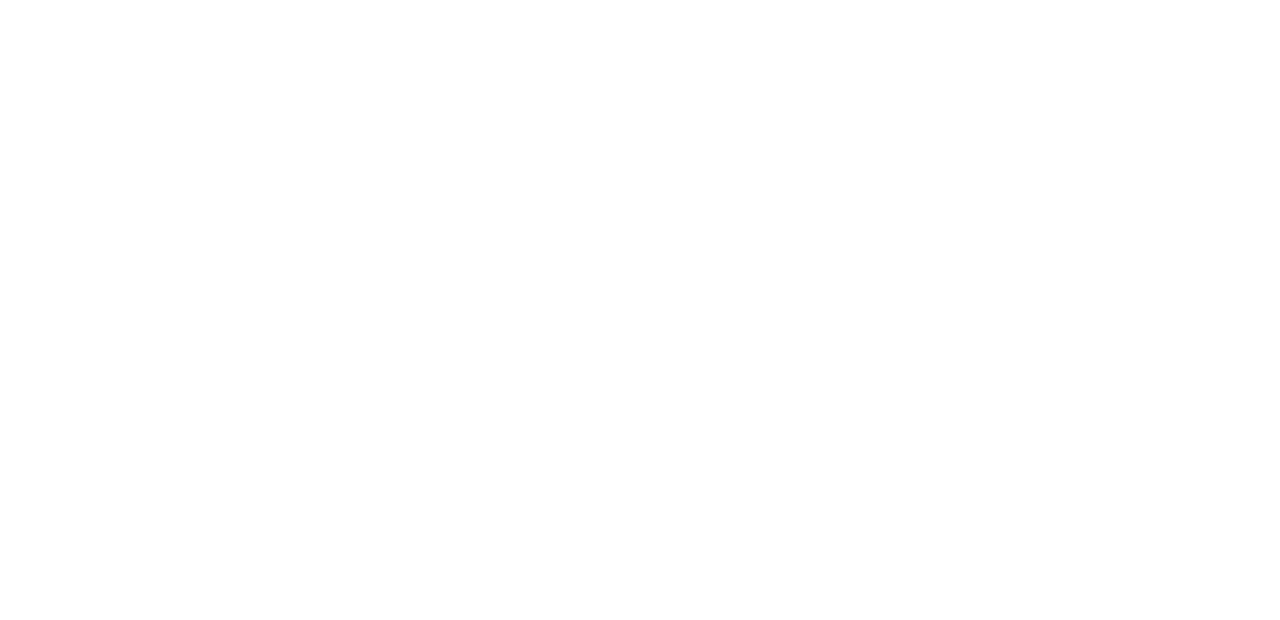
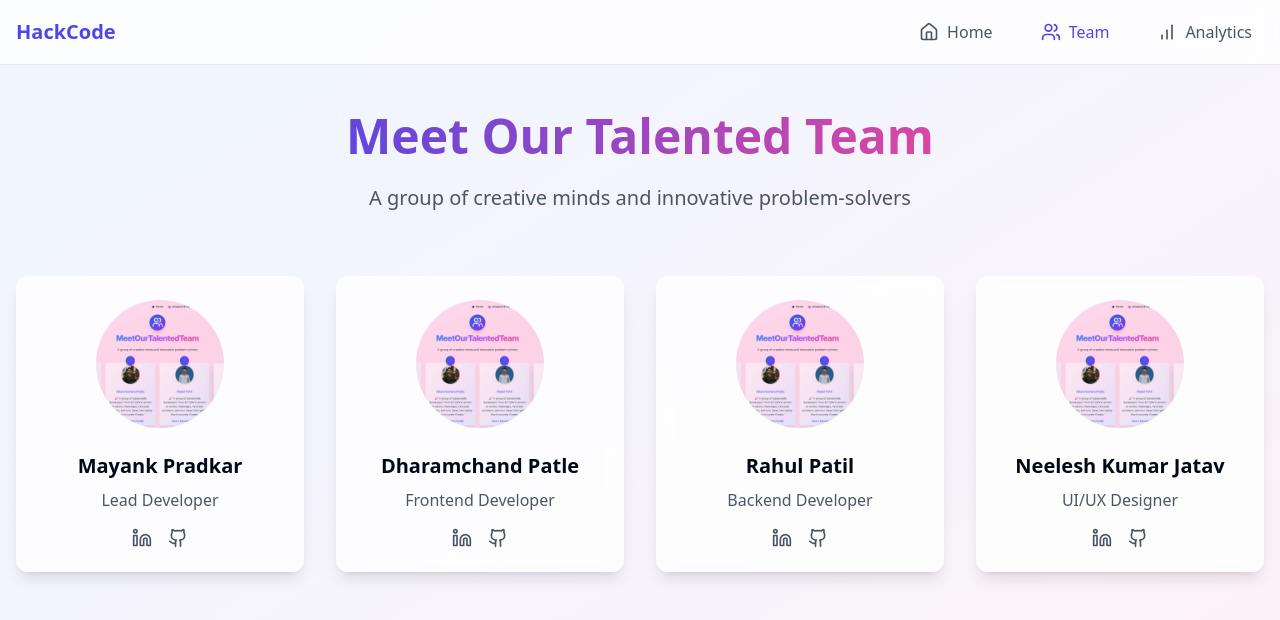
Before and after one commit to Prathamesh-Bhaskar/team-viewer-analytics, a React (Vite) app: page /team in a window 1280 px wide. Before the commit this address had no page. Shown: the top 620 px of the page. Built offline with nearby package versions, Linux system fonts and the light colour scheme.

Commit message:
Update project structure and pages
- Created three main pages: Home, Team, and Analytics & Recommendations.
- Implemented different styles and icons for each page based on uploaded images.
- Kept the routes for Analytics and Recommendations empty for future development.
[skip gpt_engineer]

```diff
--- a/src/App.tsx
+++ b/src/App.tsx
@@ -3,7 +3,10 @@ import { Toaster as Sonner } from "@/components/ui/sonner";
 import { TooltipProvider } from "@/components/ui/tooltip";
 import { QueryClient, QueryClientProvider } from "@tanstack/react-query";
 import { BrowserRouter, Routes, Route } from "react-router-dom";
-import Index from "./pages/Index";
+import Navbar from "./components/layout/Navbar";
+import Home from "./pages/Home";
+import Team from "./pages/Team";
+import Analytics from "./pages/Analytics";
 
 const queryClient = new QueryClient();
 
@@ -13,8 +16,11 @@ const App = () => (
       <Toaster />
       <Sonner />
       <BrowserRouter>
+        <Navbar />
         <Routes>
-          <Route path="/" element={<Index />} />
+          <Route path="/" element={<Home />} />
+          <Route path="/team" element={<Team />} />
+          <Route path="/analytics" element={<Analytics />} />
         </Routes>
       </BrowserRouter>
     </TooltipProvider>
--- /dev/null
+++ b/src/components/layout/Navbar.tsx
@@ -0,0 +1,54 @@
+import { Home, Users, BarChart } from "lucide-react";
+import { Link, useLocation } from "react-router-dom";
+
+const Navbar = () => {
+  const location = useLocation();
+
+  const isActive = (path: string) => location.pathname === path;
+
+  return (
+    <nav className="fixed top-0 left-0 right-0 bg-white/80 backdrop-blur-md z-50 border-b">
+      <div className="container mx-auto px-4">
+        <div className="flex items-center justify-between h-16">
+          <Link to="/" className="text-xl font-bold text-primary flex items-center gap-2">
+            <span>HackCode</span>
+          </Link>
+
+          <div className="flex items-center gap-6">
+            <Link
+              to="/"
+              className={`flex items-center gap-2 px-3 py-2 rounded-md transition-colors ${
+                isActive("/") ? "text-primary" : "text-gray-600 hover:text-primary"
+              }`}
+            >
+              <Home size={20} />
+              <span>Home</span>
+            </Link>
+
+            <Link
+              to="/team"
+              className={`flex items-center gap-2 px-3 py-2 rounded-md transition-colors ${
+                isActive("/team") ? "text-primary" : "text-gray-600 hover:text-primary"
+              }`}
+            >
+              <Users size={20} />
+              <span>Team</span>
+            </Link>
+
+            <Link
+              to="/analytics"
+              className={`flex items-center gap-2 px-3 py-2 rounded-md transition-colors ${
+                isActive("/analytics") ? "text-primary" : "text-gray-600 hover:text-primary"
+              }`}
+            >
+              <BarChart size={20} />
+              <span>Analytics</span>
+            </Link>
+          </div>
+        </div>
+      </div>
+    </nav>
+  );
+};
+
+export default Navbar;
--- /dev/null
+++ b/src/pages/Analytics.tsx
@@ -0,0 +1,18 @@
+const Analytics = () => {
+  return (
+    <div className="min-h-screen pt-16 bg-gradient-to-br from-blue-50 to-pink-50">
+      <div className="container mx-auto px-4 py-12">
+        <div className="text-center max-w-3xl mx-auto">
+          <h1 className="text-5xl font-bold bg-gradient-to-r from-primary to-secondary bg-clip-text text-transparent mb-6">
+            Coming Soon
+          </h1>
+          <p className="text-xl text-gray-600">
+            Our analytics dashboard is under development. Stay tuned for powerful insights!
+          </p>
+        </div>
+      </div>
+    </div>
+  );
+};
+
+export default Analytics;
--- /dev/null
+++ b/src/pages/Home.tsx
@@ -0,0 +1,66 @@
+import { Rocket, Users, BarChart, Globe } from "lucide-react";
+
+const Home = () => {
+  return (
+    <div className="min-h-screen pt-16 bg-gradient-to-br from-blue-50 to-pink-50">
+      <div className="container mx-auto px-4 py-12">
+        <div className="text-center max-w-3xl mx-auto mb-16">
+          <h1 className="text-5xl font-bold bg-gradient-to-r from-primary to-secondary bg-clip-text text-transparent mb-6">
+            AI-Powered Social Media Insights
+          </h1>
+          <p className="text-xl text-gray-600">
+            Unlock actionable insights to grow your audience and make data-driven decisions.
+          </p>
+        </div>
+
+        <div className="grid md:grid-cols-2 lg:grid-cols-4 gap-8 mb-16">
+          {features.map((feature, index) => (
+            <div
+              key={index}
+              className="bg-white/80 backdrop-blur rounded-xl p-6 shadow-lg hover:shadow-xl transition-shadow"
+            >
+              <div className="w-12 h-12 bg-primary/10 rounded-lg flex items-center justify-center mb-4">
+                <feature.icon className="w-6 h-6 text-primary" />
+              </div>
+              <h3 className="text-xl font-semibold mb-2">{feature.title}</h3>
+              <p className="text-gray-600">{feature.description}</p>
+            </div>
+          ))}
+        </div>
+
+        <div className="text-center">
+          <h2 className="text-3xl font-bold mb-4">Take Your Social Media Strategy to the Next Level</h2>
+          <p className="text-xl text-gray-600 mb-8">Start gaining insights and growing your presence.</p>
+          <button className="bg-primary text-white px-8 py-3 rounded-lg hover:bg-primary/90 transition-colors">
+            Get Started
+          </button>
+        </div>
+      </div>
+    </div>
+  );
+};
+
+const features = [
+  {
+    title: "Analytics",
+    description: "Track and analyze your social media performance with precision.",
+    icon: BarChart,
+  },
+  {
+    title: "Audience Insights",
+    description: "Understand your followers and their preferences like never before.",
+    icon: Users,
+  },
+  {
+    title: "Global Trends",
+    description: "Stay updated with the latest trends across platforms and regions.",
+    icon: Globe,
+  },
+  {
+    title: "Real-Time Insights",
+    description: "Get real-time updates and adapt to changes instantly.",
+    icon: Rocket,
+  },
+];
+
+export default Home;
--- /dev/null
+++ b/src/pages/Team.tsx
@@ -0,0 +1,90 @@
+import { Github, Linkedin } from "lucide-react";
+
+const Team = () => {
+  return (
+    <div className="min-h-screen pt-16 bg-gradient-to-br from-blue-50 to-pink-50">
+      <div className="container mx-auto px-4 py-12">
+        <div className="text-center max-w-3xl mx-auto mb-16">
+          <h1 className="text-5xl font-bold bg-gradient-to-r from-primary to-secondary bg-clip-text text-transparent mb-6">
+            Meet Our Talented Team
+          </h1>
+          <p className="text-xl text-gray-600">
+            A group of creative minds and innovative problem-solvers
+          </p>
+        </div>
+
+        <div className="grid md:grid-cols-2 lg:grid-cols-4 gap-8">
+          {teamMembers.map((member, index) => (
+            <div
+              key={index}
+              className="bg-white/80 backdrop-blur rounded-xl p-6 shadow-lg hover:shadow-xl transition-shadow"
+            >
+              <div className="relative mb-6">
+                <div className="w-32 h-32 mx-auto rounded-full overflow-hidden">
+                  <img
+                    src={member.image}
+                    alt={member.name}
+                    className="w-full h-full object-cover"
+                  />
+                </div>
+              </div>
+              <h3 className="text-xl font-semibold text-center mb-2">{member.name}</h3>
+              <p className="text-gray-600 text-center mb-4">{member.role}</p>
+              <div className="flex justify-center gap-4">
+                <a
+                  href={member.linkedin}
+                  target="_blank"
+                  rel="noopener noreferrer"
+                  className="text-gray-600 hover:text-primary transition-colors"
+                >
+                  <Linkedin size={20} />
+                </a>
+                <a
+                  href={member.github}
+                  target="_blank"
+                  rel="noopener noreferrer"
+                  className="text-gray-600 hover:text-primary transition-colors"
+                >
+                  <Github size={20} />
+                </a>
+              </div>
+            </div>
+          ))}
+        </div>
+      </div>
+    </div>
+  );
+};
+
+const teamMembers = [
+  {
+    name: "Mayank Pradkar",
+    role: "Lead Developer",
+    image: "/lovable-uploads/9ed43508-6ace-4820-8ddf-cc789c3a3c17.png",
+    linkedin: "#",
+    github: "#",
+  },
+  {
+    name: "Dharamchand Patle",
+    role: "Frontend Developer",
+    image: "/lovable-uploads/9ed43508-6ace-4820-8ddf-cc789c3a3c17.png",
+    linkedin: "#",
+    github: "#",
+  },
+  {
+    name: "Rahul Patil",
+    role: "Backend Developer",
+    image: "/lovable-uploads/9ed43508-6ace-4820-8ddf-cc789c3a3c17.png",
+    linkedin: "#",
+    github: "#",
+  },
+  {
+    name: "Neelesh Kumar Jatav",
+    role: "UI/UX Designer",
+    image: "/lovable-uploads/9ed43508-6ace-4820-8ddf-cc789c3a3c17.png",
+    linkedin: "#",
+    github: "#",
+  },
+];
+
+export default Team;
--- a/tailwind.config.ts
+++ b/tailwind.config.ts
@@ -2,95 +2,72 @@ import type { Config } from "tailwindcss";
 
 export default {
   darkMode: ["class"],
-	content: [
-		"./pages/**/*.{ts,tsx}",
-		"./components/**/*.{ts,tsx}",
-		"./app/**/*.{ts,tsx}",
-		"./src/**/*.{ts,tsx}",
-	],
+  content: ["./pages/**/*.{ts,tsx}", "./components/**/*.{ts,tsx}", "./app/**/*.{ts,tsx}", "./src/**/*.{ts,tsx}"],
   prefix: "",
   theme: {
     container: {
       center: true,
-			padding: '2rem',
+      padding: "2rem",
       screens: {
-				'2xl': '1400px'
-			}
+        "2xl": "1400px",
+      },
     },
     extend: {
       colors: {
-				border: 'hsl(var(--border))',
-				input: 'hsl(var(--input))',
-				ring: 'hsl(var(--ring))',
-				background: 'hsl(var(--background))',
-				foreground: 'hsl(var(--foreground))',
+        border: "hsl(var(--border))",
+        input: "hsl(var(--input))",
+        ring: "hsl(var(--ring))",
+        background: "hsl(var(--background))",
+        foreground: "hsl(var(--foreground))",
         primary: {
-					DEFAULT: 'hsl(var(--primary))',
-					foreground: 'hsl(var(--primary-foreground))'
+          DEFAULT: "#4F46E5",
+          foreground: "hsl(var(--primary-foreground))",
         },
         secondary: {
-					DEFAULT: 'hsl(var(--secondary))',
-					foreground: 'hsl(var(--secondary-foreground))'
+          DEFAULT: "#EC4899",
+          foreground: "hsl(var(--secondary-foreground))",
         },
         destructive: {
-					DEFAULT: 'hsl(var(--destructive))',
-					foreground: 'hsl(var(--destructive-foreground))'
+          DEFAULT: "hsl(var(--destructive))",
+          foreground: "hsl(var(--destructive-foreground))",
         },
         muted: {
-					DEFAULT: 'hsl(var(--muted))',
-					foreground: 'hsl(var(--muted-foreground))'
+          DEFAULT: "hsl(var(--muted))",
+          foreground: "hsl(var(--muted-foreground))",
         },
         accent: {
-					DEFAULT: 'hsl(var(--accent))',
-					foreground: 'hsl(var(--accent-foreground))'
+          DEFAULT: "hsl(var(--accent))",
+          foreground: "hsl(var(--accent-foreground))",
         },
         popover: {
-					DEFAULT: 'hsl(var(--popover))',
-					foreground: 'hsl(var(--popover-foreground))'
+          DEFAULT: "hsl(var(--popover))",
+          foreground: "hsl(var(--popover-foreground))",
         },
         card: {
-					DEFAULT: 'hsl(var(--card))',
-					foreground: 'hsl(var(--card-foreground))'
+          DEFAULT: "hsl(var(--card))",
+          foreground: "hsl(var(--card-foreground))",
         },
-				sidebar: {
-					DEFAULT: 'hsl(var(--sidebar-background))',
-					foreground: 'hsl(var(--sidebar-foreground))',
-					primary: 'hsl(var(--sidebar-primary))',
-					'primary-foreground': 'hsl(var(--sidebar-primary-foreground))',
-					accent: 'hsl(var(--sidebar-accent))',
-					'accent-foreground': 'hsl(var(--sidebar-accent-foreground))',
-					border: 'hsl(var(--sidebar-border))',
-					ring: 'hsl(var(--sidebar-ring))'
-				}
       },
       borderRadius: {
-				lg: 'var(--radius)',
-				md: 'calc(var(--radius) - 2px)',
-				sm: 'calc(var(--radius) - 4px)'
+        lg: "var(--radius)",
+        md: "calc(var(--radius) - 2px)",
+        sm: "calc(var(--radius) - 4px)",
       },
       keyframes: {
-				'accordion-down': {
-					from: {
-						height: '0'
+        "accordion-down": {
+          from: { height: "0" },
+          to: { height: "var(--radix-accordion-content-height)" },
         },
-					to: {
-						height: 'var(--radix-accordion-content-height)'
-					}
+        "accordion-up": {
+          from: { height: "var(--radix-accordion-content-height)" },
+          to: { height: "0" },
         },
-				'accordion-up': {
-					from: {
-						height: 'var(--radix-accordion-content-height)'
-					},
-					to: {
-						height: '0'
-					}
-				}
       },
       animation: {
-				'accordion-down': 'accordion-down 0.2s ease-out',
-				'accordion-up': 'accordion-up 0.2s ease-out'
-			}
-		}
+        "accordion-down": "accordion-down 0.2s ease-out",
+        "accordion-up": "accordion-up 0.2s ease-out",
+      },
+    },
   },
   plugins: [require("tailwindcss-animate")],
 } satisfies Config;
```
Also changed, not shown: public/lovable-uploads/9ed43508-6ace-4820-8ddf-cc789c3a3c17.png (added). Lines whose indentation alone changed are shown as unchanged.
